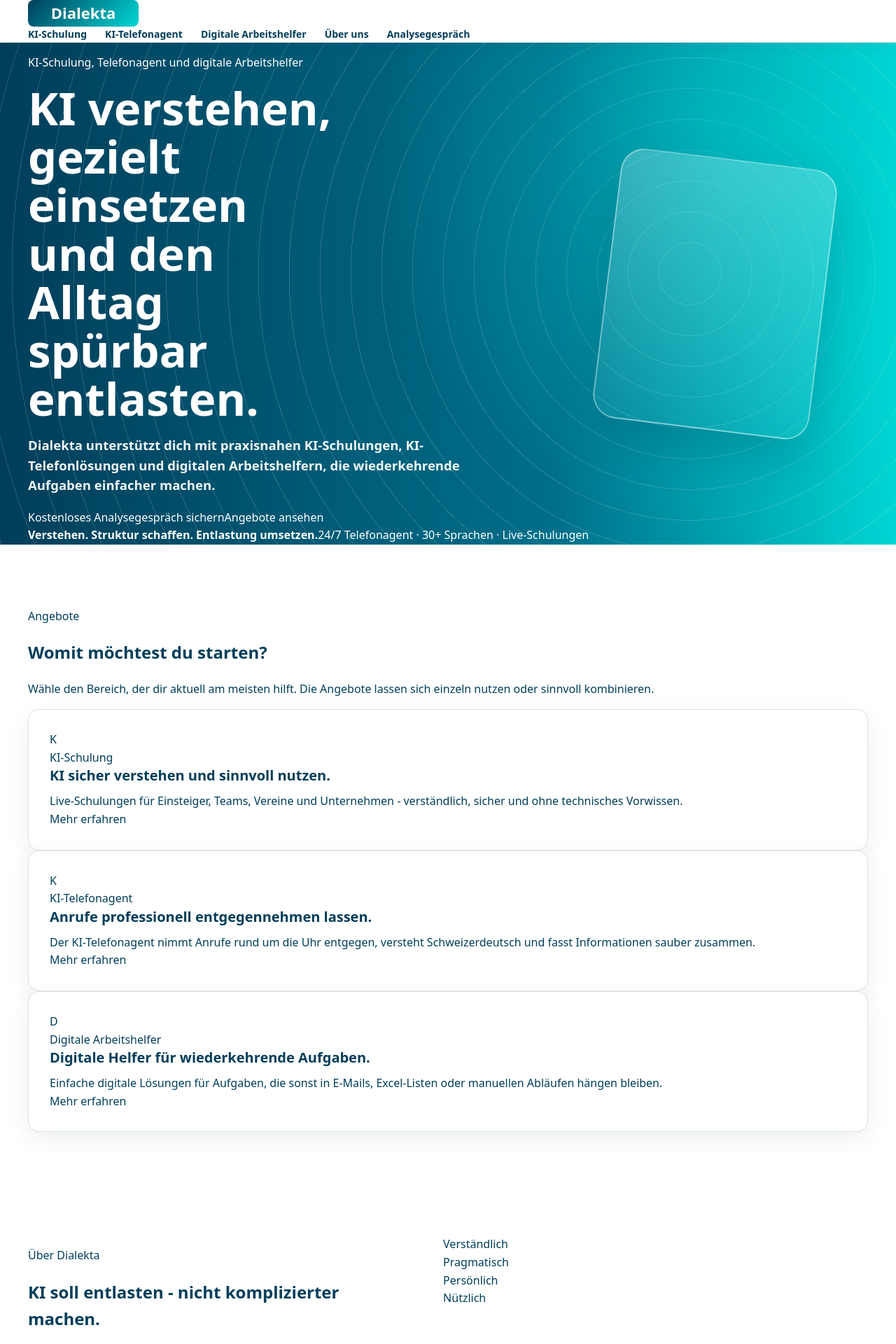
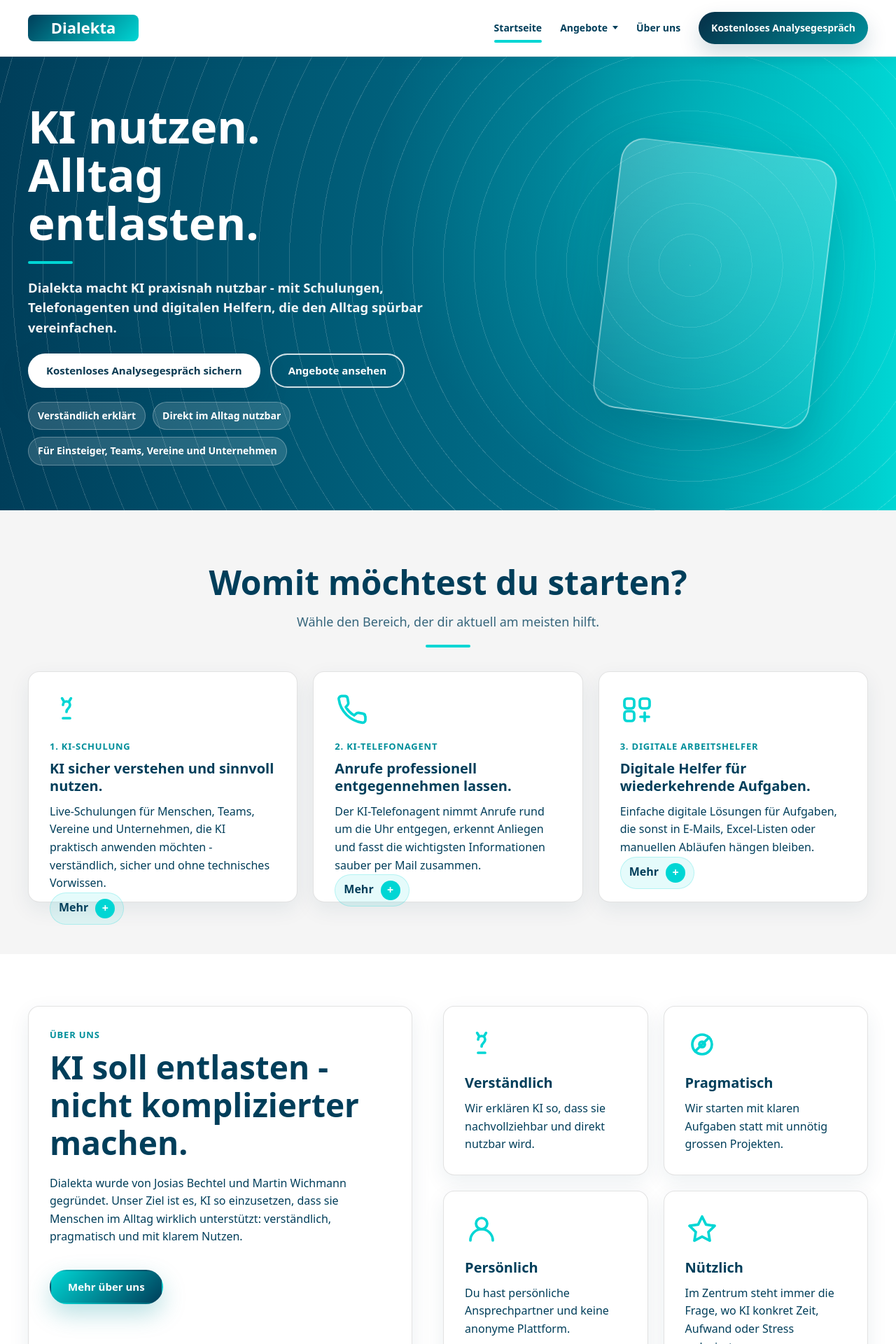
Before and after one commit to josiasbechtel/dialekta-webseite, a Next.js app: page / in a window 1280 px wide. Shown: the top 1920 px of the page at 70% size. Built offline with nearby package versions, Linux system fonts and the light colour scheme.

Commit message:
Rebuild Dialekta homepage

```diff
--- a/app/page.tsx
+++ b/app/page.tsx
@@ -1,103 +1,64 @@
 import Link from 'next/link'
-
-const offers = [
-  ['KI-Schulung', 'KI sicher verstehen und sinnvoll nutzen.', 'Live-Schulungen für Einsteiger, Teams, Vereine und Unternehmen - verständlich, sicher und ohne technisches Vorwissen.', '/schulung'],
-  ['KI-Telefonagent', 'Anrufe professionell entgegennehmen lassen.', 'Der KI-Telefonagent nimmt Anrufe rund um die Uhr entgegen, versteht Schweizerdeutsch und fasst Informationen sauber zusammen.', '/ki-telefonagent'],
-  ['Digitale Arbeitshelfer', 'Digitale Helfer für wiederkehrende Aufgaben.', 'Einfache digitale Lösungen für Aufgaben, die sonst in E-Mails, Excel-Listen oder manuellen Abläufen hängen bleiben.', '/automatisierung'],
-]
-
-const steps = ['Analysegespräch sichern', 'Passende Lösung wählen', 'Umsetzen und nutzen']
+import { PageFrame } from '@/components/site-chrome'
+import { Card, FlipCard, Hero, SectionHead } from '@/components/ui'
+import { offers, steps, values } from '@/lib/site'
 
 export default function HomePage() {
   return (
-    <main>
-      <header className="site-header">
-        <nav className="container nav" aria-label="Hauptnavigation">
-          <Link className="brand" href="/">Dialekta</Link>
-          <div className="nav-links">
-            <Link href="/schulung">KI-Schulung</Link>
-            <Link href="/ki-telefonagent">KI-Telefonagent</Link>
-            <Link href="/automatisierung">Digitale Arbeitshelfer</Link>
-            <Link href="/ueber-uns">Über uns</Link>
-            <Link className="button small" href="/kontakt">Analysegespräch</Link>
-          </div>
-        </nav>
-      </header>
+    <PageFrame pageClass="page-home">
+      <Hero
+        home
+        image="/assets/img/hero-home-v2.png"
+        title={<>KI nutzen.<br />Alltag entlasten.</>}
+        lead="Dialekta macht KI praxisnah nutzbar - mit Schulungen, Telefonagenten und digitalen Helfern, die den Alltag spürbar vereinfachen."
+        actions={[
+          { href: '/analysegespraech', label: 'Kostenloses Analysegespräch sichern' },
+          { href: '#angebote', label: 'Angebote ansehen', outline: true },
+        ]}
+        points={['Verständlich erklärt', 'Direkt im Alltag nutzbar', 'Für Einsteiger, Teams, Vereine und Unternehmen']}
+      />
 
-      <section className="hero">
-        <div className="container hero-grid">
-          <div>
-            <p className="eyebrow">KI-Schulung, Telefonagent und digitale Arbeitshelfer</p>
-            <h1>KI verstehen, gezielt einsetzen und den Alltag spürbar entlasten.</h1>
-            <p className="lead">Dialekta unterstützt dich mit praxisnahen KI-Schulungen, KI-Telefonlösungen und digitalen Arbeitshelfern, die wiederkehrende Aufgaben einfacher machen.</p>
-            <div className="actions">
-              <Link className="button light" href="/kontakt">Kostenloses Analysegespräch sichern</Link>
-              <Link className="button ghost" href="#angebote">Angebote ansehen</Link>
-            </div>
-          </div>
-          <div className="hero-card">
-            <strong>Verstehen. Struktur schaffen. Entlastung umsetzen.</strong>
-            <span>24/7 Telefonagent · 30+ Sprachen · Live-Schulungen</span>
+      <section className="section section-muted" id="angebote">
+        <div className="container">
+          <SectionHead title="Womit möchtest du starten?" text="Wähle den Bereich, der dir aktuell am meisten hilft." />
+          <div className="grid grid-3">
+            {offers.map((offer) => <FlipCard key={offer.href} {...offer} />)}
           </div>
         </div>
       </section>
 
-      <section className="section" id="angebote">
-        <div className="container center">
-          <p className="eyebrow dark">Angebote</p>
-          <h2>Womit möchtest du starten?</h2>
-          <p className="section-lead">Wähle den Bereich, der dir aktuell am meisten hilft. Die Angebote lassen sich einzeln nutzen oder sinnvoll kombinieren.</p>
-        </div>
-        <div className="container card-grid">
-          {offers.map(([label, title, text, href], index) => (
-            <article className={`card ${index === 1 ? 'featured' : ''}`} key={label}>
-              <span className="icon">{label[0]}</span>
-              <p className="label">{label}</p>
-              <h3>{title}</h3>
-              <p>{text}</p>
-              <Link className="text-link" href={href}>Mehr erfahren</Link>
-            </article>
-          ))}
-        </div>
-      </section>
-
-      <section className="section surface">
+      <section className="section" id="ueber-uns">
         <div className="container split">
-          <div>
-            <p className="eyebrow dark">Über Dialekta</p>
+          <div className="copy-card">
+            <span className="mini-label">Über uns</span>
             <h2>KI soll entlasten - nicht komplizierter machen.</h2>
-            <p className="section-lead">Dialekta wurde von Josias Bechtel und Martin Wichmann gegründet. Unser Ziel ist es, KI verständlich, pragmatisch und mit klarem Nutzen einzusetzen.</p>
+            <p>Dialekta wurde von Josias Bechtel und Martin Wichmann gegründet. Unser Ziel ist es, KI so einzusetzen, dass sie Menschen im Alltag wirklich unterstützt: verständlich, pragmatisch und mit klarem Nutzen.</p>
+            <div className="card-cta"><Link className="btn btn-gradient" href="/ueber-uns">Mehr über uns</Link></div>
           </div>
-          <div className="mini-grid">
-            {['Verständlich', 'Pragmatisch', 'Persönlich', 'Nützlich'].map((item) => <div className="mini-card" key={item}>{item}</div>)}
+          <div className="grid grid-2">
+            {values.map(([title, text, icon]) => <Card icon={icon} key={title} text={text} title={title} />)}
           </div>
         </div>
       </section>
 
-      <section className="section">
-        <div className="container center">
-          <p className="eyebrow dark">Ablauf</p>
-          <h2>So einfach startest du.</h2>
-        </div>
-        <div className="container card-grid three">
-          {steps.map((step, index) => <article className="card step" key={step}><span>{index + 1}</span><h3>{step}</h3><p>Wir klären den sinnvollsten nächsten Schritt und setzen ihn verständlich um.</p></article>)}
+      <section className="section section-muted">
+        <div className="container">
+          <SectionHead title="So einfach startest du." />
+          <div className="steps">
+            {steps.map(([title, text]) => <article className="step" key={title}><h3>{title}</h3><p>{text}</p></article>)}
+          </div>
+          <p style={{ textAlign: 'center', marginTop: 34 }}><Link className="btn btn-gradient" href="/analysegespraech">Kostenloses Analysegespräch sichern</Link></p>
         </div>
       </section>
 
-      <section className="cta">
-        <div className="container center">
-          <h2>Bereit für weniger Aufwand im Alltag?</h2>
-          <p>Lass uns in einem kostenlosen Analysegespräch herausfinden, welche KI-Lösung für dich aktuell am meisten Sinn macht.</p>
-          <Link className="button light" href="/kontakt">Kostenloses Analysegespräch sichern</Link>
+      <section className="section">
+        <div className="container">
+          <div className="cta-band">
+            <div><h2>Bereit für weniger Aufwand im Alltag?</h2><p>Lass uns in einem kostenlosen Analysegespräch herausfinden, welche KI-Lösung für dich aktuell am meisten Sinn macht.</p></div>
+            <div className="hero-actions"><Link className="btn btn-primary" href="/analysegespraech">Kostenloses Analysegespräch sichern</Link><Link className="btn btn-outline-light" href="/analysegespraech#kontakt">Nachricht schreiben</Link></div>
+          </div>
         </div>
       </section>
-
-      <footer className="footer">
-        <div className="container footer-inner">
-          <p>© 2026 Dialekta GmbH | CHE-338.544.623</p>
-          <div><Link href="/impressum">Impressum</Link><Link href="/datenschutz">Datenschutz</Link><Link href="/agb">AGB</Link></div>
-        </div>
-      </footer>
-    </main>
+    </PageFrame>
   )
 }
```
